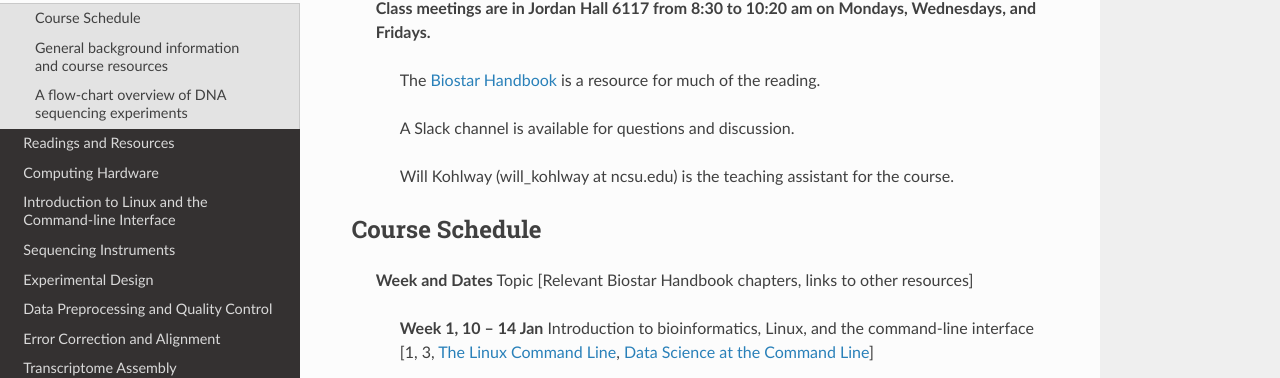
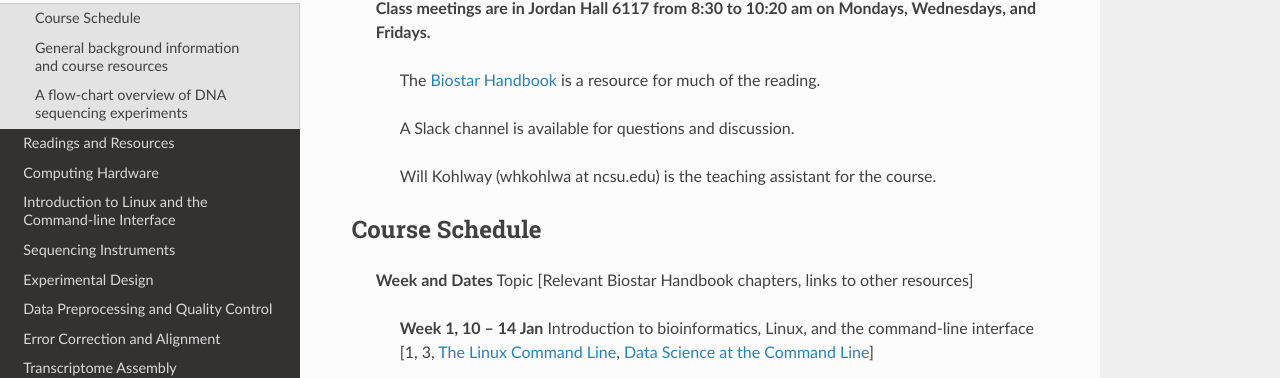
Before and after one commit to rwhetten/DeepSeqAnalysis, a Sphinx documentation site: the page built from docs/source/course-schedule.rst, in a window 1280 px wide and 900 px high, scrolled down 468 px. Shown: the part 91-469 px from the top of the window. Built offline with Sphinx 7.4.7 and the Read the Docs theme 2.0.0, drawn with Linux system fonts in a browser that asks for light colours; some of the changed text lies outside the part shown.

Commit message:
Update course-schedule.rst

```diff
--- a/docs/source/course-schedule.rst
+++ b/docs/source/course-schedule.rst
@@ -18,7 +18,7 @@ Image credit: `Lilian Matallana <https://www.linkedin.com/in/lilian-matallana-21
 
 				A Slack channel is available for questions and discussion.
 
-				Will Kohlway (will_kohlway at ncsu.edu) is the teaching assistant for the course.
+				Will Kohlway (whkohlwa at ncsu.edu) is the teaching assistant for the course.
 
 
 Course Schedule
```
Also changed, not shown: other parts of docs/source/course-schedule.rst (+1 -1 lines).
